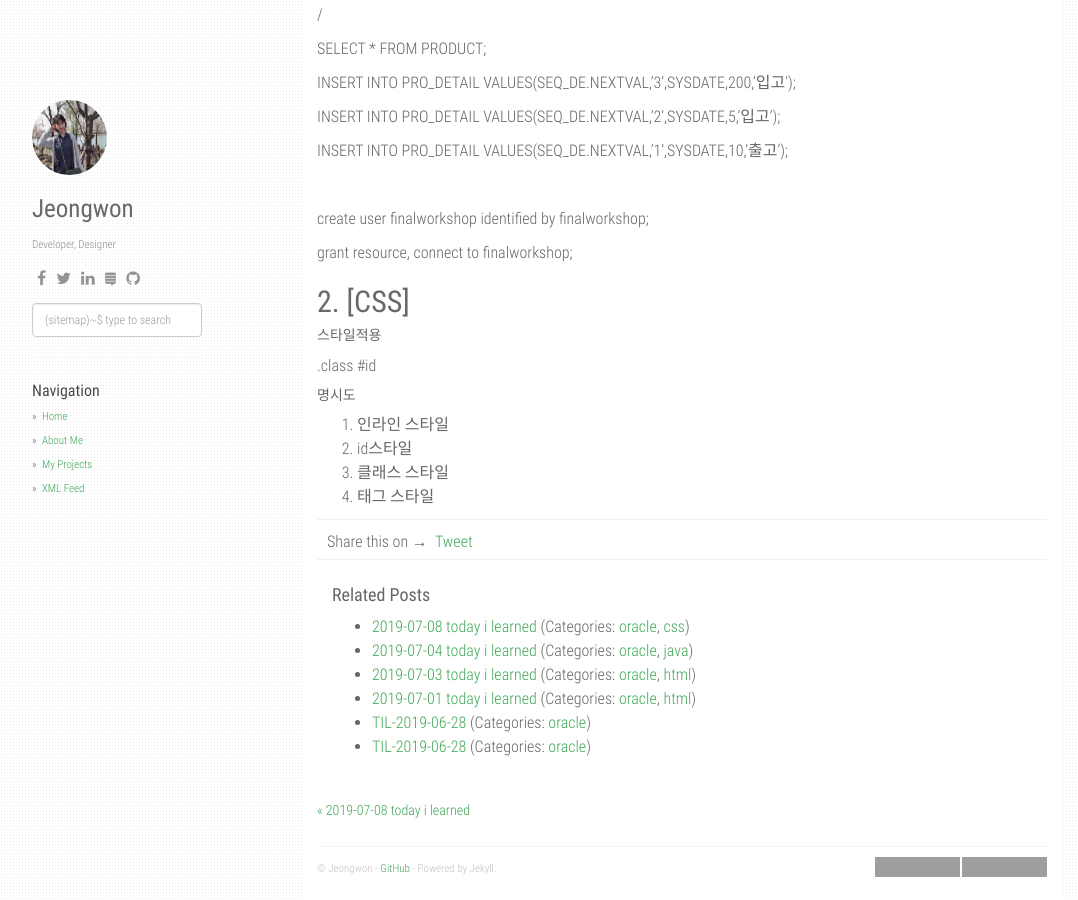
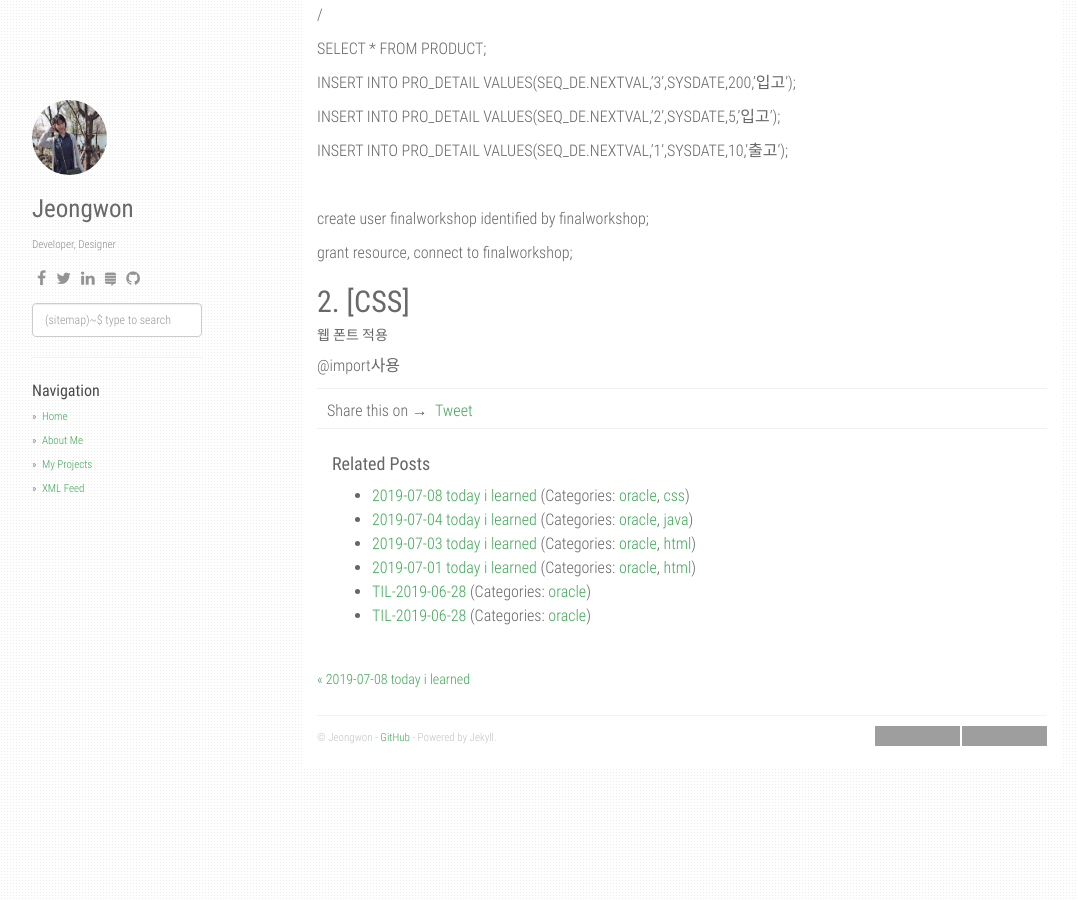
Before and after one commit to onethegarden/onethegarden.github.io, a Jekyll site: the page built from _posts/2019-07-09-til-to-jekyll.md, in a window 1280 px wide and 900 px high, scrolled down 5804 px. Shown: the whole window, without its empty margins (53-1131 px from the left). Built offline with Jekyll 4.4.1, drawn with Linux system fonts in a browser that asks for light colours; comment, search, counter and statistics services are not loaded; grey boxes are pictures that could not be loaded.

Commit message:
Update 2019-07-09-til-to-jekyll.md

```diff
--- a/_posts/2019-07-09-til-to-jekyll.md
+++ b/_posts/2019-07-09-til-to-jekyll.md
@@ -397,12 +397,5 @@ grant resource, connect to finalworkshop;
 
 ## 2. [CSS]
 
-<H5>스타일적용</H5>
-.class
-#id
-
-<H5>명시도</H5>
-1. 인라인 스타일
-2. id스타일
-3. 클래스 스타일
-4. 태그 스타일
+<H5>웹 폰트 적용</H5>
+@import사용
```
